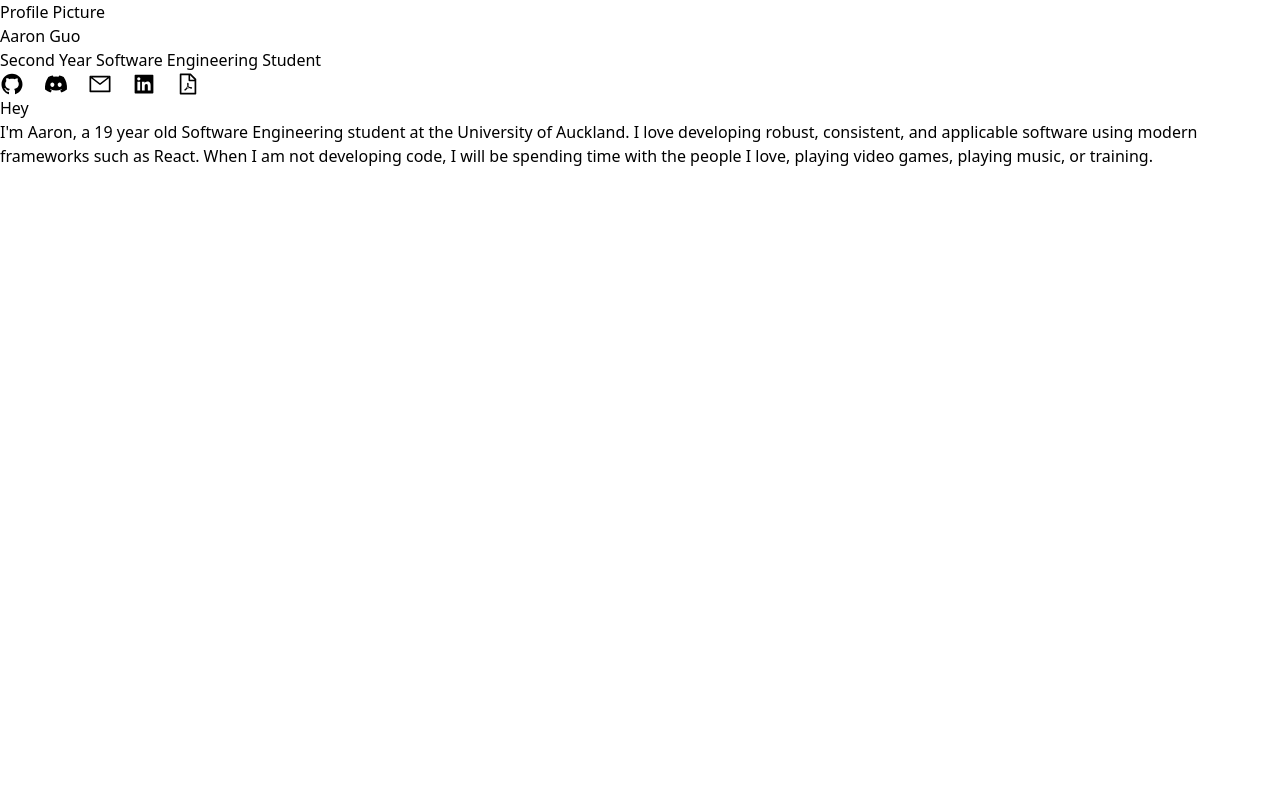
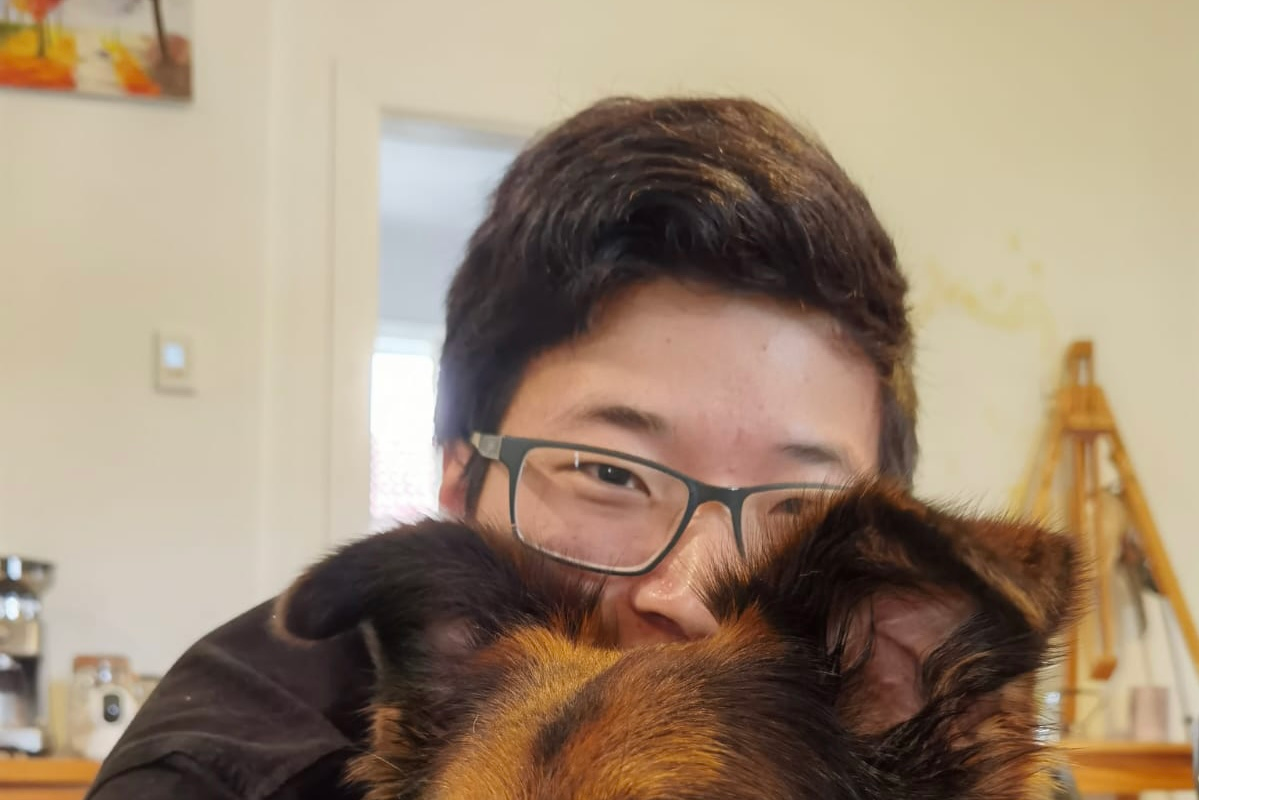
Before and after one commit to PolarWolf314/online-portfolio, a Next.js app: page / in a window 1280 px wide. Shown: the top 800 px of the page. Built offline with nearby package versions, Linux system fonts and the light colour scheme.

Commit message:
feat - profile picture has been imported
The profile picture for profile card component has been added in.

```diff
--- a/components/about-me/profile-card-component.tsx
+++ b/components/about-me/profile-card-component.tsx
@@ -1,15 +1,19 @@
+import Image from "next/image";
+
 import ProfileCardLogoComponent from "./profile-card-logo-component";
+
+const ProfilePicture = require("assets/images/profile-pic.jpg");
 
 const ProfileCardComponent = () => {
     return (
-        <>
-            <div>Profile Picture</div>
+        <div>
+            <Image src={ProfilePicture} alt="Profile Picture" />
             <div>Aaron Guo</div>
             <div>Second Year Software Engineering Student</div>
             <div>
                 <ProfileCardLogoComponent />
             </div>
-        </>
+        </div>
     );
 };
 
```
Also changed, not shown: assets/images/profile-pic.jpg (added).
